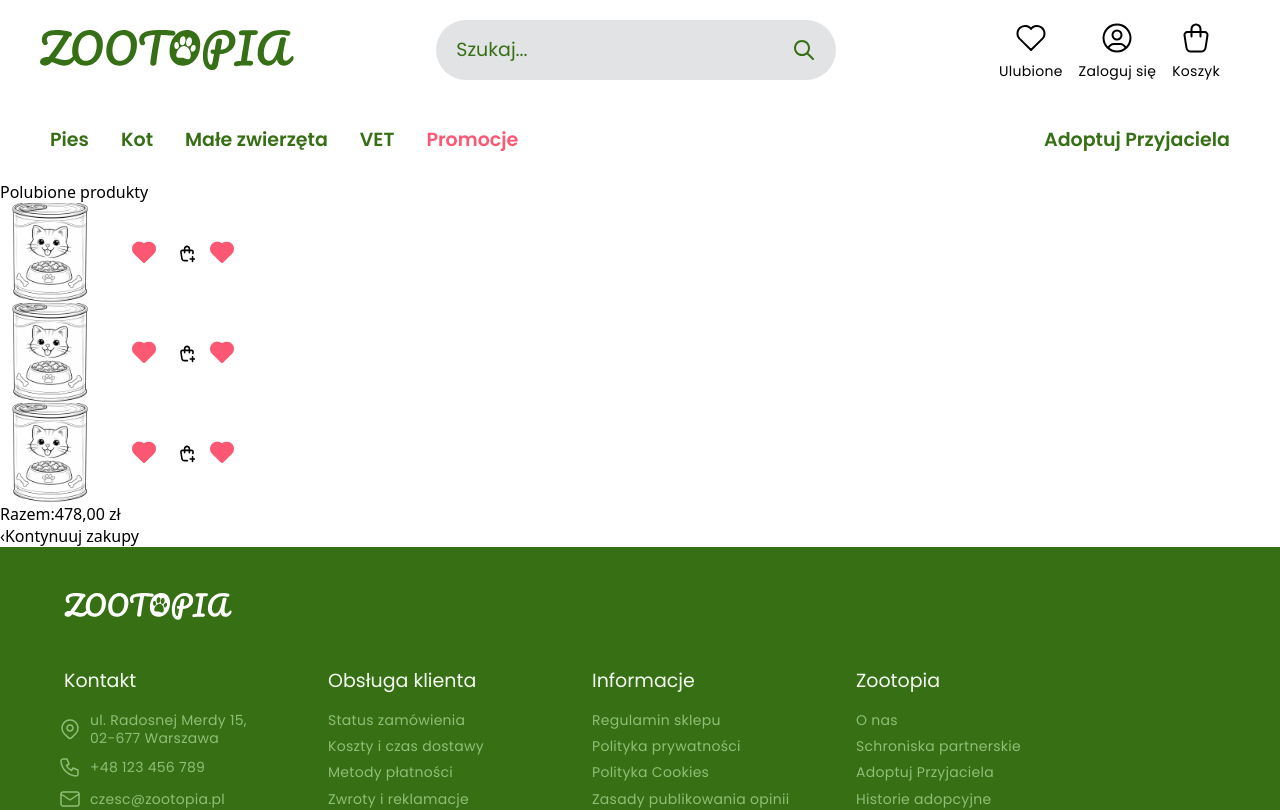
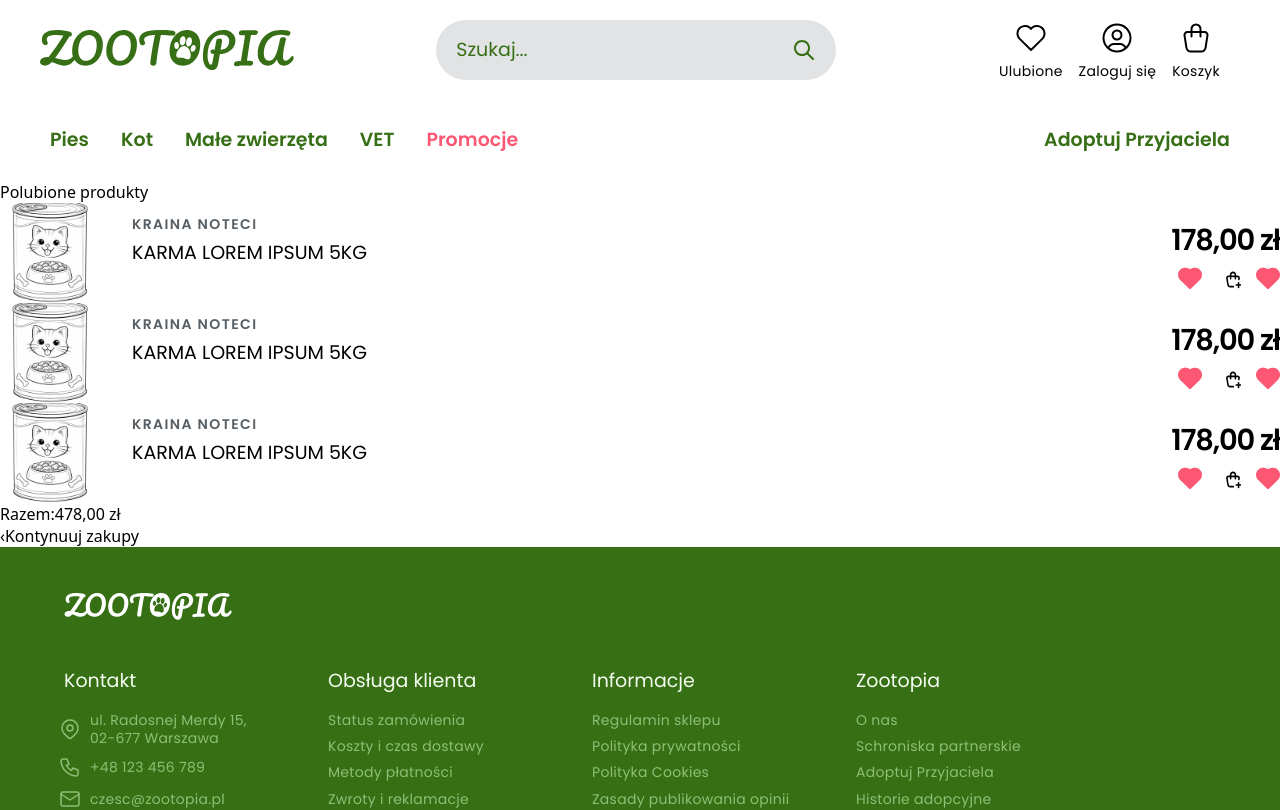
Before and after one commit to S1mpledboy/Zootopia, a Next.js app in the folder zootopia/: page /Liked in a window 1280 px wide. Shown: the top 810 px of the page. Built offline with nearby package versions, Linux system fonts and the light colour scheme.

Commit message:
Update likedItem.tsx

```diff
--- a/zootopia/app/Liked/likedItem.tsx
+++ b/zootopia/app/Liked/likedItem.tsx
@@ -4,7 +4,7 @@ import type { NextPage } from 'next';
 import Image from 'next/image';
 
 import styles from './liked.module.css';
-import ProductImage from '@/app/Public/Images/kotMokra.png';  // ← Dodaj /app
+import ProductImage from '@/app/Public/Images/kotMokra.png';
 import FavoriteIcon from '@/app/Public/Images/Vector.svg';
 import CartIcon from '@/app/Public/Images/tabler-icon-shopping-bag-plus.svg';
 
@@ -20,7 +20,34 @@ const Property1Ulubione: NextPage = () => {
 			/>
 
 			<div className={styles.frameParent}>
-				{/* ... reszta kodu ... */}
+				<div className={styles.frameGroup}>
+					<div className={styles.frameWrapper}>
+						<div className={styles.krainaNoteciParent}>
+							<b className={styles.krainaNoteci}>
+								KRAINA NOTECI
+							</b>
+
+							<div className={styles.karmaLoremIpsum}>
+								KARMA LOREM IPSUM 5KG
+							</div>
+						</div>
+					</div>
+
+					<div className={styles.zWrapper}>
+						<div className={styles.z}>178,00 zł</div>
+					</div>
+				</div>
+
+				<div className={styles.frameContainer}>
+					<div className={styles.parent}>
+						<div className={styles.div}>-</div>
+
+						<div className={styles.wrapper}>
+							<div className={styles.div2}>1</div>
+						</div>
+
+						<div className={styles.div3}>+</div>
+					</div>
 
 					<div className={styles.ulubioneParent}>
 						<Image
@@ -51,6 +78,7 @@ const Property1Ulubione: NextPage = () => {
 					</div>
 				</div>
 			</div>
+		</div>
 	);
 };
 
```
Lines whose indentation alone changed are shown as unchanged.
